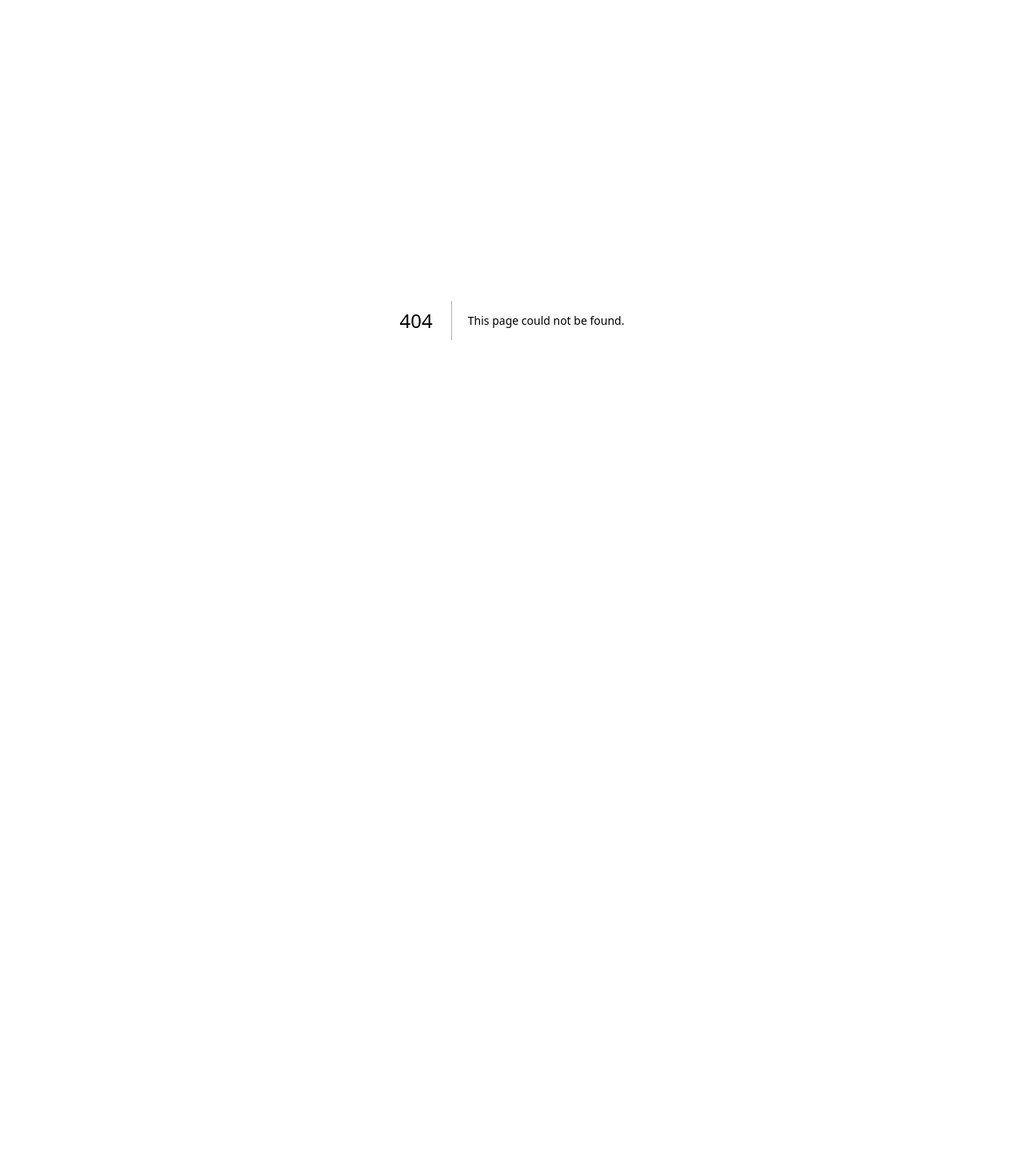
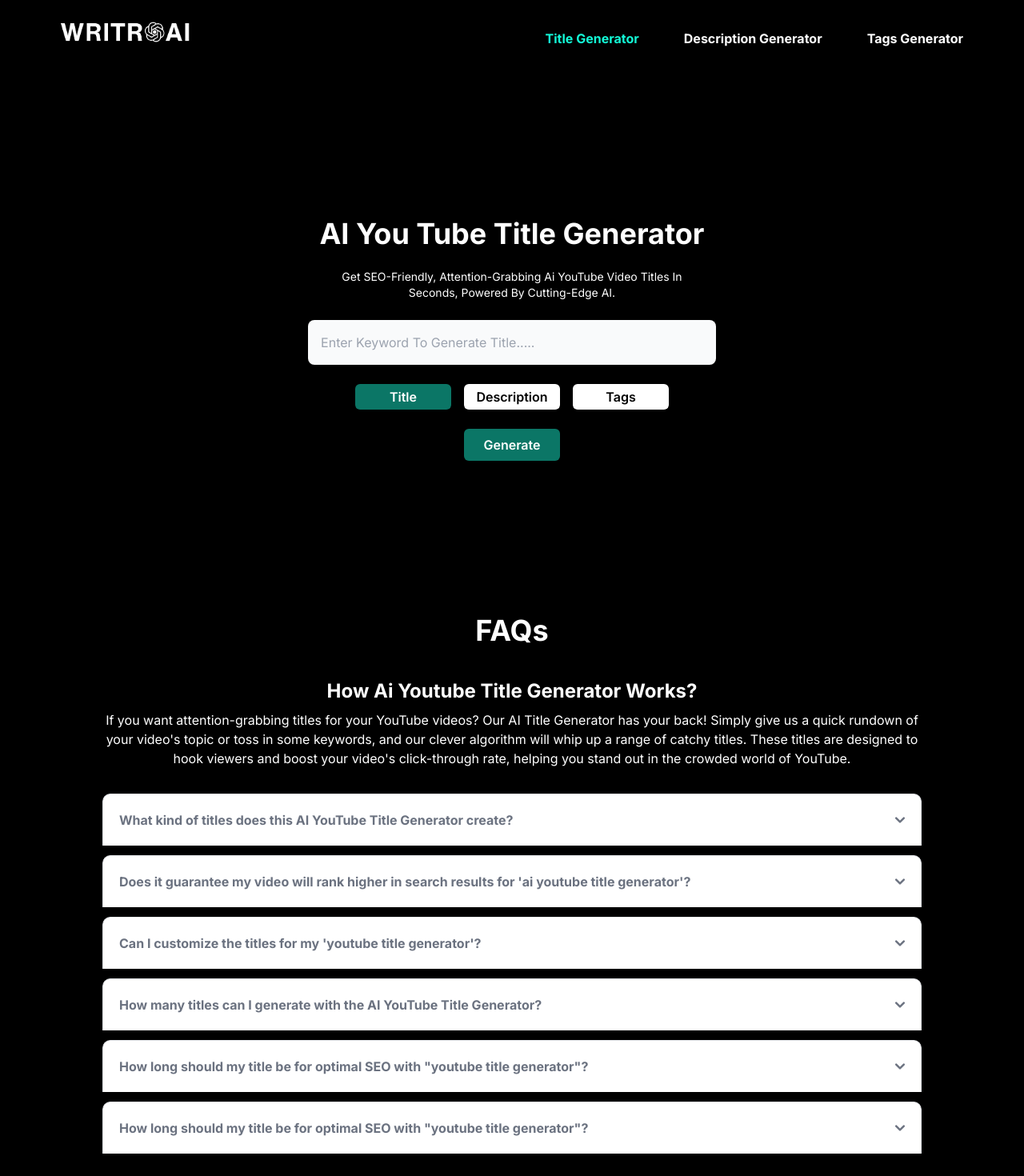
Before and after one commit to niaziiii/youtube-AI-2.0, a Next.js app: page /ai-youtube-title-generator in a window 1280 px wide. Before the commit this address had no page. Shown: the top 1470 px of the page at 80% size. Before the commit the page ends 800 px from the top, so only its background shows below. Built offline with nearby package versions, Linux system fonts and the light colour scheme.

Commit message:
page new links

```diff
--- a/src/components/constant/index.tsx
+++ b/src/components/constant/index.tsx
@@ -8,14 +8,14 @@ export const homeServices = [
     description:
       "No More Clickbait, Just Smart bait: AI Writes Titles That Convert Viewers",
     icon: <MdTitle />,
-    link: "/title-generator",
+    link: "/ai-youtube-title-generator",
   },
   {
     title: "Description  Generator",
     description:
       "Optimize your channel with personalized AI descriptions for every video",
     icon: <MdDescription />,
-    link: "/description-generator",
+    link: "/ai-youtube-description-generator",
   },
 
   {
@@ -23,6 +23,6 @@ export const homeServices = [
     description:
       "Say Goodbye to SEO Struggles, AI Writes Tags That Get Your Videos Seen",
     icon: <IoMdPricetags />,
-    link: "/tags-generator",
+    link: "/ai-youtube-tags-generator",
   },
 ];
--- a/src/components/home/index.tsx
+++ b/src/components/home/index.tsx
@@ -27,9 +27,10 @@ const HomePage = () => {
       return;
     }
     setLoading(true);
-    if (type === "Title") push(`/title-generator?query=${query}`);
-    if (type === "Description") push(`/description-generator?query=${query}`);
-    if (type === "Tags") push(`/tags-generator?query=${query}`);
+    if (type === "Title") push(`/ai-youtube-title-generator?query=${query}`);
+    if (type === "Description")
+      push(`/ai-youtube-description-generator?query=${query}`);
+    if (type === "Tags") push(`/ai-youtube-tags-generator?query=${query}`);
   };
 
   return (
--- a/src/components/home/utils.ts
+++ b/src/components/home/utils.ts
@@ -6,35 +6,34 @@ export const FAQS = [
     questions: [
       {
         title:
-          "1. What kind of titles does this AI YouTube Title Generator create?",
+          "What kind of titles does this AI YouTube Title Generator create?",
         description:
           "The AI YouTube Title Generator creates catchy, SEO-friendly titles that accurately reflect your video's content and target your audience. It uses a combination of relevant keywords, power words, and intriguing phrases to grab viewers' attention and increase click-through rates.",
       },
       {
         title:
-          "2. Does it guarantee my video will rank higher in search results for 'ai youtube title generator'?",
+          "Does it guarantee my video will rank higher in search results for 'ai youtube title generator'?",
         description:
           "While the AI Title Generator cannot guarantee top rankings, it significantly increases your chances by optimizing your title for relevant keywords and crafting a compelling message. Remember, SEO is a complex process, and consistent high-quality content remains key to attracting viewers.",
       },
       {
-        title:
-          "3. Can I customize the titles for my 'youtube title generator'?",
+        title: "Can I customize the titles for my 'youtube title generator'?",
         description:
           "Absolutely! You can input keywords, target audience details (e.g., age, interests), and desired tone (e.g., informative, humorous) to influence the generated suggestions. Experiment with different options to find the perfect title tailored to your video and audience.",
       },
       {
         title:
-          "4. How many titles can I generate with the AI YouTube Title Generator?",
+          "How many titles can I generate with the AI YouTube Title Generator?",
         description:
           " The AI Title Generator offers unlimited options! Generate as many titles as needed to find the perfect fit for your video. Don't hesitate to explore different variations and refine your search parameters to discover hidden gems.",
       },
       {
-        title: `5. How long should my title be for optimal SEO with "youtube title generator"?`,
+        title: `How long should my title be for optimal SEO with "youtube title generator"?`,
         description:
           "Aim for titles between 60-70 characters to ensure full visibility on search results and mobile devices. This length allows you to include relevant keywords while keeping the title concise and engaging.",
       },
       {
-        title: `5. How long should my title be for optimal SEO with "youtube title generator"?`,
+        title: `How long should my title be for optimal SEO with "youtube title generator"?`,
         description:
           "Aim for titles between 60-70 characters to ensure full visibility on search results and mobile devices. This length allows you to include relevant keywords while keeping the title concise and engaging.",
       },
@@ -46,27 +45,27 @@ export const FAQS = [
       "We know that writing video descriptions can be a real hassle. But fear not – our AI Description Generator is here to make your life easier! Simply provide us with the key details of your video – like the topic, key points, and any important keywords – and we'll whip up a compelling description for you. This description will not only engage your audience but also boost your video's SEO, making it more visible to potential viewers. ",
     questions: [
       {
-        title: `1. What information should I include in the description to optimize for "ai youtube description generator"?`,
+        title: `What information should I include in the description to optimize for "ai youtube description generator"?`,
         description:
           "For optimal results, include a brief overview of your video, key points with timestamps for relevant sections, a call to action (e.g., subscribing, liking, sharing), and links to your website or social media. Think of your description as a mini-trailer that entices viewers to watch more.",
       },
       {
-        title: `2. Does the AI YouTube Description Generator write the entire description for me, or should I use it with "youtube description generator"?`,
+        title: `Does the AI YouTube Description Generator write the entire description for me, or should I use it with "youtube description generator"?`,
         description:
           "The AI Description Generator provides a detailed template with prompts to guide you through writing an engaging description. It suggests relevant keywords and helps you structure your content, but it doesn't replace your unique voice and creativity. Customize the template with your own insights and personality to connect with your audience.",
       },
       {
-        title: `3. How long should my description be when using the AI YouTube Description Generator?`,
+        title: `How long should my description be when using the AI YouTube Description Generator?`,
         description:
           "Aim for a minimum of 250 words, but don't exceed 5000 characters. Provide enough information to pique interest without overwhelming viewers. Remember, quality over quantity!",
       },
       {
-        title: `4. Does it automatically add relevant keywords for SEO with "youtube description generator"?`,
+        title: `Does it automatically add relevant keywords for SEO with "youtube description generator"?`,
         description:
           "Yes! The AI Description Generator suggests relevant keywords based on your video content and helps you integrate them naturally into your description. This ensures your video gets discovered by viewers searching for related topics.",
       },
       {
-        title: `5. Does it include links and timestamps with "ai youtube description generator"?`,
+        title: `Does it include links and timestamps with "ai youtube description generator"?`,
         description:
           "The AI Description Generator doesn't automatically add links and timestamps, but it provides designated sections where you can easily add them manually. This allows you to customize the placement and format of these elements to match your video's structure and preferences.",
       },
@@ -78,27 +77,27 @@ export const FAQS = [
       "Are you struggling to come up with tags that'll give your videos a visibility boost? It happens to the best of us! That's why we built our AI Tags Generator. It's as easy as pie – just input a few keywords related to your video, and our smart algorithm will generate a bunch of relevant tags for you. These tags are tailor-made to improve your video's discoverability and help it rank higher in YouTube search results.",
     questions: [
       {
-        title: `1. How many tags should I use with the AI YouTube Tags Generator?`,
+        title: `How many tags should I use with the AI YouTube Tags Generator?`,
         description:
           "While YouTube allows up to 500 characters for tags, focus on quality and relevance over quantity. Aim for around 10-15 tags, including a mix of broad and specific terms related to your video content and target audience. Remember, relevant tags help viewers discover your video, but don't stuff your description with irrelevant tags just to hit the character limit.",
       },
       {
-        title: `2. Does the AI YouTube Tags Generator suggest trending tags for "youtube tags generator"?`,
+        title: `Does the AI YouTube Tags Generator suggest trending tags for "youtube tags generator"?`,
         description:
           "Yes, the AI Tags Generator identifies popular and relevant tags related to your video content, including trending topics within your niche. This helps you stay ahead of the curve and attract viewers searching for current buzzwords and discussions.",
       },
       {
-        title: `3. Can I add my own tags with the AI YouTube Tags Generator?`,
+        title: `Can I add my own tags with the AI YouTube Tags Generator?`,
         description:
           "Absolutely! Combine the generated suggestions with your own research to create a comprehensive tag list. Utilize your knowledge of your video's content and target audience to add specific, niche-related tags that might not be automatically suggested.",
       },
       {
-        title: `4. Does it use banned or spammy tags when generating with "ai youtube tags generator"?`,
+        title: `Does it use banned or spammy tags when generating with "ai youtube tags generator"?`,
         description:
           "No, the AI Tags Generator prioritizes safe and relevant tags that comply with YouTube's guidelines. It avoids suggesting banned or spammy terms that could harm your video's visibility or even get it flagged.",
       },
       {
-        title: `5. Does it guarantee more views from using specific tags with "youtube tags generator"?`,
+        title: `Does it guarantee more views from using specific tags with "youtube tags generator"?`,
         description:
           "While relevant tags can significantly improve discoverability, remember that consistent high-quality content remains the key to attracting viewers and increasing views. Focus on creating engaging and informative videos that resonate with your audience, and the right tags will help them find you.",
       },
--- a/src/components/pages/description/index.tsx
+++ b/src/components/pages/description/index.tsx
@@ -37,11 +37,11 @@ const DescriptionPage = () => {
     }
 
     if (type === "Title") {
-      push(`/title-generator?query=${query}`);
+      push(`/ai-youtube-title-generator?query=${query}`);
       return;
     }
     if (type === "Tags") {
-      push(`/tags-generator?query=${query}`);
+      push(`/ai-youtube-tags-generator?query=${query}`);
       return;
     }
 
--- a/src/components/pages/tags/index.tsx
+++ b/src/components/pages/tags/index.tsx
@@ -37,11 +37,11 @@ const TagsPage = () => {
     }
 
     if (type === "Title") {
-      push(`/title-generator?query=${query}`);
+      push(`/ai-youtube-title-generator?query=${query}`);
       return;
     }
-    if (type === "Tags") {
-      push(`/tags-generator?query=${query}`);
+    if (type === "Description") {
+      push(`/ai-youtube-description-generator?query=${query}`);
       return;
     }
 
--- a/src/components/pages/title/index.tsx
+++ b/src/components/pages/title/index.tsx
@@ -34,11 +34,11 @@ const TitlePage = () => {
     }
 
     if (type === "Description") {
-      push(`/description-generator?query=${query}`);
+      push(`/ai-youtube-description-generator?query=${query}`);
       return;
     }
     if (type === "Tags") {
-      push(`/tags-generator?query=${query}`);
+      push(`/ai-youtube-tags-generator?query=${query}`);
       return;
     }
 
--- a/src/components/shared/header/index.tsx
+++ b/src/components/shared/header/index.tsx
@@ -6,53 +6,17 @@ import React, { useState } from "react";
 const links = [
   {
     name: "Title Generator",
-    link: "title-generator",
+    link: "ai-youtube-title-generator",
   },
   {
     name: "Description Generator",
-    link: "description-generator",
+    link: "ai-youtube-description-generator",
   },
   {
     name: "Tags Generator",
-    link: "tags-generator",
+    link: "ai-youtube-tags-generator",
   },
 ];
-
-// const Header = ({ active = null }: { active?: number | null }) => {
-//   return (
-//     <header className="  text-white z-10 h-[14vh]">
-//       <nav
-//         className="mx-auto flex max-w-7xl items-center justify-between py-1.5 px-6 lg:px-8"
-//         aria-label="Global"
-//       >
-//         <div className="flex lg:flex-1">
-//           <a href="/" className="  text-2xl font-bold">
-//             <Image width={200} height={20} src={"/logo.png"} alt="'" />
-//           </a>
-//         </div>
-
-//         <div className="flex lg:flex-1 gap-4 lg:justify-end">
-//           {links.map((link, i: any) => {
-//             return (
-//               <a
-//                 style={{
-//                   color: active == i ? "#13F9D6" : "white",
-//                 }}
-//                 className={`font-semibold`}
-//                 key={i}
-//                 href={link.link}
-//               >
-//                 {link.name}
-//               </a>
-//             );
-//           })}
-//         </div>
-//       </nav>
-//     </header>
-//   );
-// };
-
-// export default Header;
 
 const Header = ({ active = null }: { active?: number | null }) => {
   const [showHeader, setShowHeader] = useState(false);
```
Also changed, not shown: src/app/ai-youtube-description-generator/page.tsx (renamed from src/app/description-generator/page.tsx), src/app/ai-youtube-tags-generator/page.tsx (renamed from src/app/tags-generator/page.tsx), src/app/ai-youtube-title-generator/page.tsx (renamed from src/app/title-generator/page.tsx).
